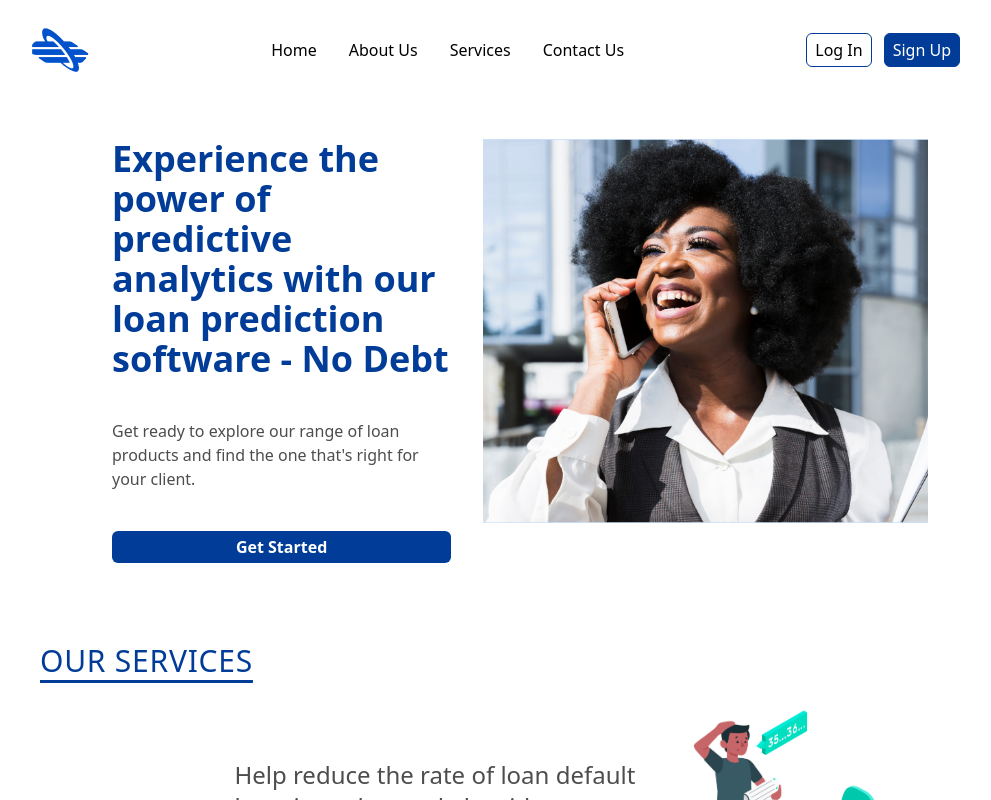
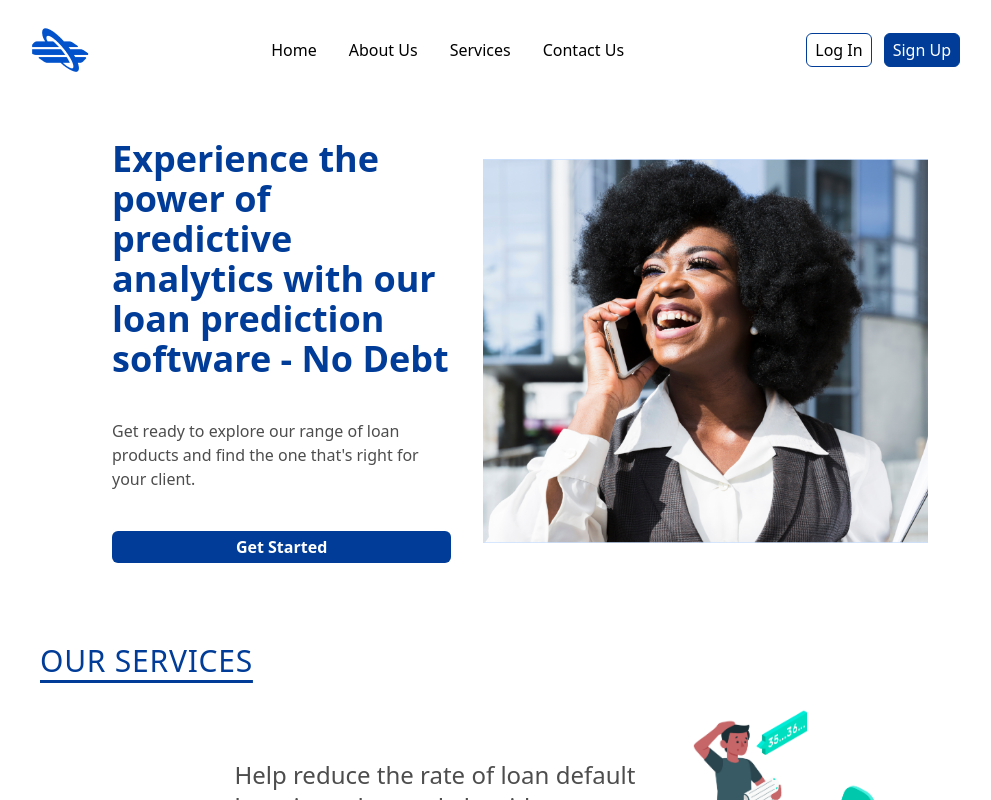
Before and after one commit to tinabals/hifi, a React (Vite) app: page /home in a window 1280 px wide. Shown: the top 800 px of the page, without its empty margins (144-1135 px from the left). Built offline with nearby package versions, Linux system fonts and the light colour scheme.

Commit message:
margin-fix

```diff
--- a/src/components/Hero.jsx
+++ b/src/components/Hero.jsx
@@ -3,7 +3,7 @@
 const Hero = () => {
   return (
     <section className='container mx-auto px-auto mb-20'>
-      <div className='flex m-10 flex-col-reverse justify-between items-start container  md:flex-row'>
+      <div className='flex  flex-col-reverse items-center justify-between  container md:m-10 md:flex-row'>
         <div className='space-y-10 md:w-2/5 lg:w-2/5'>
           <p className='text-2xl text-lightBlue font-bold text-center md:text-left md:text-4xl'>
             Experience the power of predictive analytics with our loan
```
